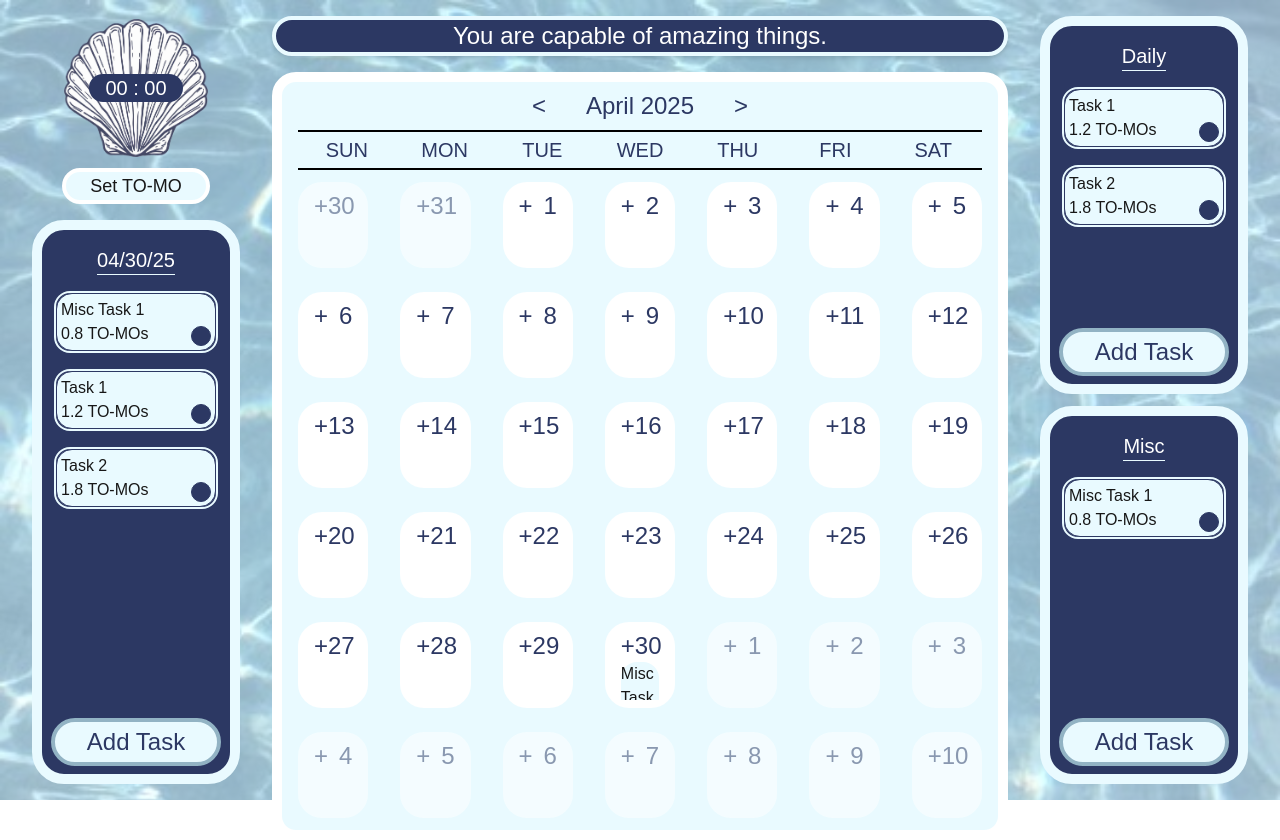
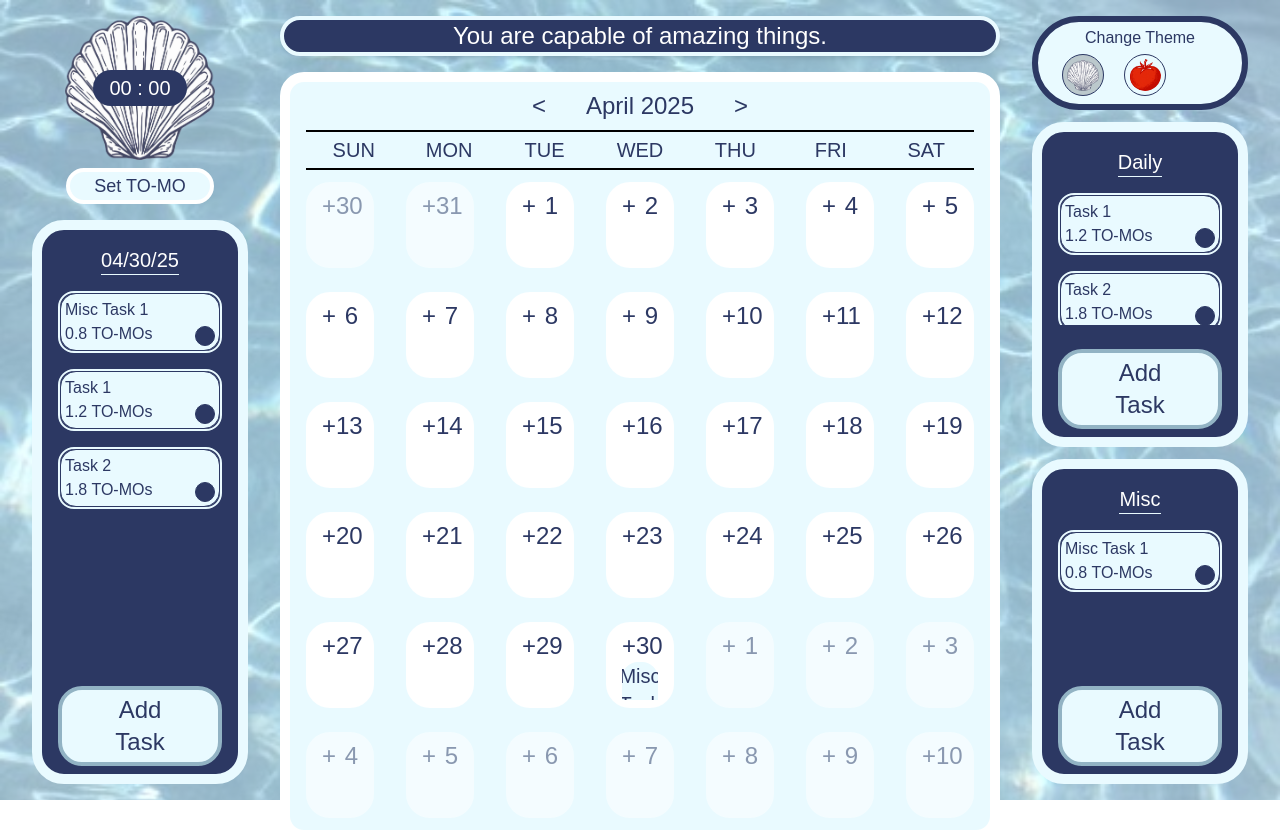
Before and after one commit to JGreenwald538/to-mo, a Next.js app: page / in a window 1280 px wide. Built offline with nearby package versions, Linux system fonts and the light colour scheme; no server answers; a web font is replaced by a local one.

Commit message:
Added a ton

```diff
--- a/app/components/DayView.tsx
+++ b/app/components/DayView.tsx
@@ -18,7 +18,7 @@ export default function DayView({
 			className={
 				`flex` +
 				(dark ? " opacity-50 " : " ") +
-				`p-2 bg-white rounded-3xl mx-4 my-3 px-4 overflow-scroll flex-col`
+				`md:p-2 p-0 bg-white md:rounded-3xl rounded-lg md:mx-4 mx-1 md:my-3 my-1 md:px-4 overflow-scroll flex-col`
 			}
 		>
 			<div className="flex justify-between w-full">
--- /dev/null
+++ b/app/components/Input.tsx
@@ -0,0 +1,21 @@
+import { Dispatch, SetStateAction } from "react";
+
+export default function SmallInput({
+	value,
+	setValue,
+	className,
+}: {
+	value: string;
+	setValue: Dispatch<SetStateAction<string>>;
+	className?: string;
+}) {
+	return (
+		<input
+			value={value}
+			onChange={(event) => {
+				setValue(event.target.value);
+			}}
+			className={`bg-white rounded-2xl p-2 ${className}`}
+		/>
+	);
+}
--- a/app/components/ListView.tsx
+++ b/app/components/ListView.tsx
@@ -20,7 +20,7 @@ export default function DayView({ type }: { type: string }) {
 
 	return (
 		<div
-			className="border-10 border-gray-300 rounded-4xl flex flex-col justify-self-end overflow-scroll h-full items-center w-52"
+			className="border-10 border-gray-300 rounded-4xl flex flex-col justify-self-end overflow-scroll h-full items-center"
 			style={{
 				backgroundColor: "var(--color-primary)",
 				borderColor: "var(--color-secondary)",
@@ -40,7 +40,7 @@ export default function DayView({ type }: { type: string }) {
 				}) : type.substring(0, 1).toUpperCase() + type.substring(1)}
 			</div>
 			<div
-				className="flex flex-col overflow-y-scroll h-full my-4 flex-1 space-y-4"
+				className="flex flex-col overflow-y-scroll h-full my-4 flex-1 space-y-4 mx-4"
 				style={{
 					scrollbarColor: "var(--color-secondary)",
 				}}
@@ -50,7 +50,7 @@ export default function DayView({ type }: { type: string }) {
 				))}
 			</div>
 			<AddTaskButton
-				className="text-white py-1 w-fit my-2 rounded-3xl px-8 self-center text-2xl border-4 border-white"
+				className="text-white py-1 w-fit my-2 rounded-3xl px-8 self-center text-2xl border-4 border-white mx-4"
 				style={{
 					backgroundColor: "var(--color-secondary)",
 					color: "var(--color-primary)",
--- a/app/components/MonthView.tsx
+++ b/app/components/MonthView.tsx
@@ -35,13 +35,12 @@ export default function MonthView() {
 		let dayTasks: Task[] | undefined = [];
 
 		if (!(i < firstDayOfWeek)) {
-			const dayDate = new Date(year, month, day).toLocaleDateString(undefined, {
+			const dayDate = date.toLocaleDateString(undefined, {
 				day: "2-digit",
 				month: "2-digit",
 				year: "numeric",
 			});
 			dayTasks = tasks?.filter((task) => {
-				console.log(typeof task.date);
 				const taskDate = task.date.toLocaleDateString(undefined, {
 					day: "2-digit",
 					month: "2-digit",
--- a/app/components/Pomodoro.tsx
+++ b/app/components/Pomodoro.tsx
@@ -47,6 +47,8 @@ export default function Pomodoro() {
 
 	const { theme } = useContext(ThemeContext);
 
+	console.log(theme?.setTomoProperty);
+
 	return (
 		<div className="flex flex-col space-y-2 mb-4">
 			<div
@@ -55,7 +57,7 @@ export default function Pomodoro() {
 			>
 				{/* <div>Pomodoro</div> */}
 				<div
-					className="text-white rounded-4xl px-4 text-xl"
+					className={`text-white rounded-4xl px-4 py-1 text-xl ${theme?.setTomoProperty}`}
 					style={{
 						backgroundColor: "var(--color-primary)",
 					}}
@@ -74,9 +76,10 @@ export default function Pomodoro() {
 				)} */}
 			</div>
 			<button
-				className="self-center text-lg border-4 border-white w-fit rounded-4xl px-6"
+				className={`self-center text-lg border-4 border-white w-fit rounded-4xl px-6 hover:cursor-pointer`}
 				style={{
 					backgroundColor: "var(--color-secondary)",
+					color: "var(--color-primary)",
 				}}
 			>
 				Set TO-MO
--- a/app/components/SmallToDoItem.tsx
+++ b/app/components/SmallToDoItem.tsx
@@ -7,9 +7,10 @@ export default function SmallToDoItem({ task }: { task: Task }) {
             className="mt-1 first:mt-0 rounded-2xl"
             style={{
                 backgroundColor: "var(--color-secondary)",
+                color: "var(--color-primary)",
             }}
         >
-            <div className="flex flex-row justify-center">
+            <div className="flex flex-row justify-center md:text-xl text-xs">
                 <div className="">{name}</div>
             </div>
         </div>
--- /dev/null
+++ b/app/components/ThemeSwitcher.tsx
@@ -0,0 +1,38 @@
+import { useContext } from "react";
+import { ThemeContext } from "../utils/Context";
+import { themes } from "../lib/Themes";
+
+export default function ThemeSwitcher() {
+	const { theme, setTheme } = useContext(ThemeContext);
+	return (
+		<div
+			className="text-white py-1 w-full rounded-[71px] px-6 self-center text-2xl border-[6px] border-white"
+			style={{
+				backgroundColor: "var(--color-secondary)",
+				color: "var(--color-primary)",
+				borderColor: "var(--color-primary)",
+			}}
+		>
+			<div className="text-base text-center">Change Theme</div>
+			<div className="my-1 flex flex-row space-x-5 w-full overflow-x-scroll scrollbar-hide">
+				{themes.map((t) => (
+					<button
+						className={`p-1 border-[1px] w-fit rounded-full cursor-pointer ${
+							t.name === theme?.name ? "bg-black/20" : ""
+						}`}
+						key={t.name}
+						onClick={() => {
+                            if (setTheme) {
+                                setTheme(t);
+                            }
+						}}
+					>
+						<div
+							className={`${t.logoProperty} w-8 h-8 bg-contain bg-no-repeat bg-center rounded-full`}
+						/>
+					</button>
+				))}
+			</div>
+		</div>
+	);
+}
--- a/app/components/TodoItem.tsx
+++ b/app/components/TodoItem.tsx
@@ -9,7 +9,7 @@ export default function TodoItem({ task }: { task: Task }) {
 	return (
 		<div
 			className="border-2 rounded-2xl"
-			style={{ borderColor: "var(--color-secondary)" }}
+			style={{ borderColor: "var(--color-secondary)", color: "var(--color-primary)" }}
 			onClick={() => {
 				task.status = task.status === "Completed" ? "Incomplete" : "Completed";
 				if (setTasks && tasks) {
@@ -20,7 +20,7 @@ export default function TodoItem({ task }: { task: Task }) {
 			}}
 		>
 			<div
-				className="w-40 p-1 mt-4 first:mt-0 rounded-2xl border-1 flex justify-between"
+				className="p-1 mt-4 first:mt-0 rounded-2xl border-1 flex justify-between lg:w-40 md:w-52 sm:w-36 w-64"
 				style={{
 					backgroundColor: "var(--color-secondary)",
 					borderColor: "var(--color-primary)",
--- a/app/globals.css
+++ b/app/globals.css
@@ -38,12 +38,4 @@ body {
     --color-tertiary: #DEEEF4;
     --color-quartenary: #92B3C4;
   }
-
-  [data-theme='rainforest'] {
-    --color-primary: #56d0a0;
-  }
-
-  [data-theme='candy'] {
-    --color-primary: #f9a8d4;
-  }
 }
--- /dev/null
+++ b/app/lib/Themes.ts
@@ -0,0 +1,18 @@
+import { Theme } from "../utils/Theme";
+
+const drishtiTheme: Theme = {
+	backgroundProperty: "bg-[url(/drishtitheme/background.jpg)]",
+	name: "drishti",
+	logoProperty: "bg-[url(/drishtitheme/Seashell.png)]",
+	setTomoProperty: "",
+};
+
+const tomatoTheme: Theme = {
+	backgroundProperty: "bg-[url(/tomatotheme/background.png)]",
+	name: "tomato",
+	logoProperty: "bg-[url(/tomatotheme/tomoTomato.png)]",
+	setTomoProperty: "mt-5 ",
+};
+
+
+export const themes = [drishtiTheme, tomatoTheme];
--- a/app/page.tsx
+++ b/app/page.tsx
@@ -14,12 +14,8 @@ import {
 import DailyAffirmations from "./components/DailyAffirmations";
 import { Task } from "./utils/TaskType";
 import AddTask from "./components/AddTask";
-
-const drishtiTheme: Theme = {
-	backgroundProperty: "bg-[url(/drishtitheme/background.jpg)]",
-	name: "drishti",
-	logoProperty: "bg-[url(/drishtitheme/Seashell.png)]",
-};
+import { themes } from "./lib/Themes";
+import ThemeSwitcher from "./components/ThemeSwitcher";
 
 const dailyTasks = [
 	{
@@ -52,7 +48,7 @@ const miscTasks = [
 ];
 
 export default function Home() {
-	const [theme, setTheme] = useState(drishtiTheme);
+	const [theme, setTheme] = useState(themes[0]);
 	const [focusLength, setFocusLength] = useState(25);
 	const [tasks, setTasks] = useState([...miscTasks, ...dailyTasks]);
 	const [taskToEdit, setTaskToEdit] = useState<Task | null>(null);
@@ -74,33 +70,53 @@ export default function Home() {
 
 	useEffect(() => {
 		if (tasks) {
-			console.log("Tasks updated:", tasks);
 			localStorage.setItem("tasks", JSON.stringify(tasks));
 		}
 	}, [tasks]);
+
+	useEffect(() => {
+		const fetchTheme = async () => {
+			const storedTheme = localStorage.getItem("theme");
+			if (storedTheme) {
+				setTheme(JSON.parse(storedTheme));
+			}
+		};
+		fetchTheme();
+	}, []);
+
+	useEffect(() => {
+		if (theme) {
+			localStorage.setItem("theme", JSON.stringify(theme));
+		}
+	}, [theme]);
 
 	return (
 		<ThemeContext.Provider value={{ theme, setTheme }}>
 			<FocusLengthContext.Provider value={{ focusLength, setFocusLength }}>
 				<TasksContext.Provider value={{ tasks, setTasks }}>
 					<TaskToEditContext.Provider value={{ taskToEdit, setTaskToEdit }}>
-						<div data-theme={theme.name}>
+						<div data-theme={"drishti"}>
 							<div
-								className={`h-screen w-screen flex items-center ${theme.backgroundProperty} space-x-8 px-8 bg-cover py-4`}
+								className={`min-h-screen md:h-screen w-screen flex ${theme.backgroundProperty} md:space-x-8 md:px-8 px-4 bg-cover py-4 md:flex-row flex-col bg-repeat-y md:space-y-0 space-y-4`}
 								style={{
 									backgroundColor: "rgba(255,255,255,0.5)",
 									backgroundBlendMode: "lighten",
 								}}
 							>
+								<div className="w-full h-full max-h-full flex flex-col space-y-4 md:hidden">
+									<DailyAffirmations />
+									<MonthView />
+								</div>
 								<div className="flex flex-col h-full">
 									<Pomodoro />
 									<ListView type="day" />
 								</div>
-								<div className="w-full h-full max-h-full flex flex-col space-y-4">
+								<div className="w-full h-full min-h-full md:flex flex-col space-y-4 md:visible invisible hidden">
 									<DailyAffirmations />
 									<MonthView />
 								</div>
 								<div className="h-full flex flex-col space-y-3">
+									<ThemeSwitcher />
 									<ListView type="daily" />
 									<ListView type="misc" />
 								</div>
--- a/app/utils/Theme.ts
+++ b/app/utils/Theme.ts
@@ -2,4 +2,5 @@ export type Theme = {
     backgroundProperty: string;
     name: string;
     logoProperty: string;
+    setTomoProperty: string;
 }
```
Also changed, not shown: public/tomatotheme/background.png (added), public/tomatotheme/tomoTomato.png (added).
